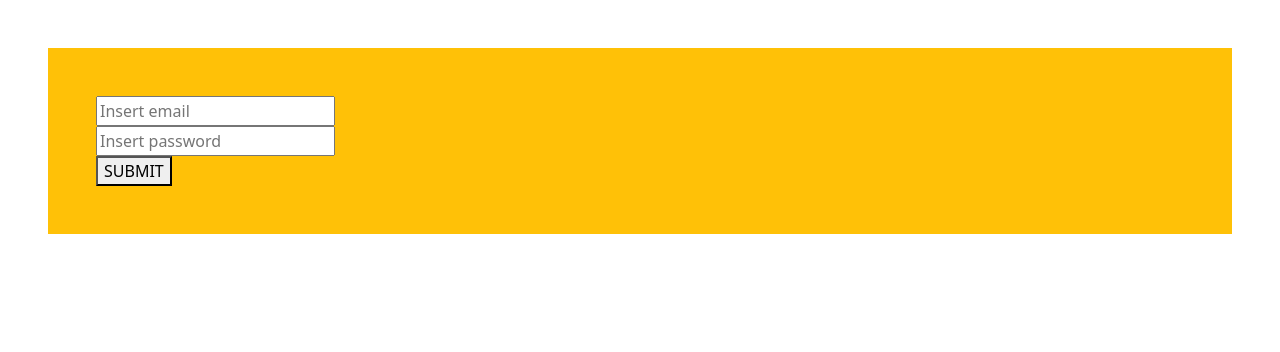
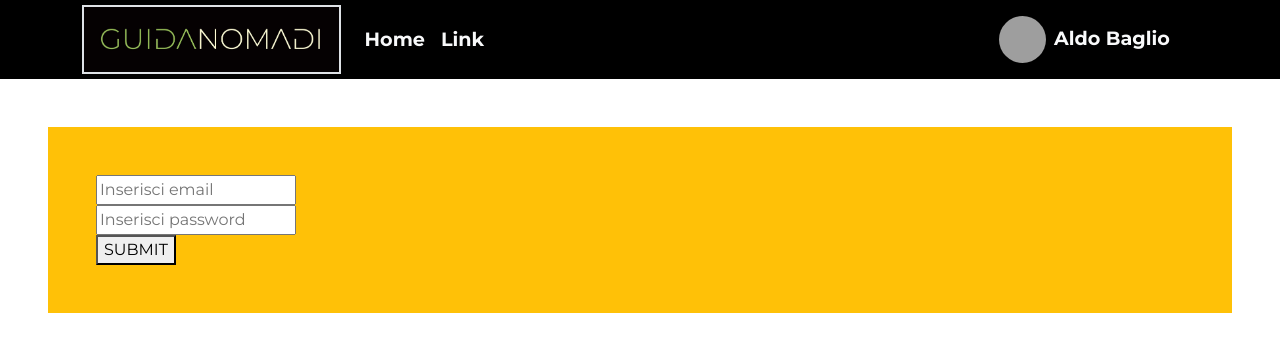
Before and after one commit to MoEzwawi/GUIDANOMADI_FRONTEND, a React (Create React App) app: page /login in a window 1280 px wide. Shown: the top 352 px of the page. Built offline with nearby package versions, Linux system fonts and the light colour scheme; grey boxes are pictures that could not be loaded.

Commit message:
done navbar

```diff
--- a/src/App.css
+++ b/src/App.css
@@ -1,3 +1,5 @@
+@import url('https://fonts.googleapis.com/css2?family=Montserrat:ital,wght@0,100..900;1,100..900&display=swap');
+
 .App {
   text-align: center;
 }
@@ -32,7 +34,23 @@
   from {
     transform: rotate(0deg);
   }
+
   to {
     transform: rotate(360deg);
   }
 }
+
+.dimensione-var {
+  font-size: 1.2em;
+}
+
+@media (max-width: 576px) {
+  .dimensione-var {
+    font-size: 1em;
+  }
+}
+
+
+* {
+  font-family: "Montserrat", sans-serif;
+}
--- a/src/App.js
+++ b/src/App.js
@@ -5,10 +5,12 @@ import Login from './components/Login';
 import Properties from './components/Properties';
 import Register from './components/Register';
 import NewPropertyForm from './components/NewPropertyForm';
+import Topbar from './components/Topbar';
 
 function App() {
   return (
     <>
+      <Topbar />
       <BrowserRouter>
         <Routes>
           <Route path='/login' element={<Login />}></Route>
--- a/src/components/Login.jsx
+++ b/src/components/Login.jsx
@@ -1,40 +1,71 @@
-import { useState } from "react"
-import { useDispatch } from "react-redux"
-import { loginAction } from "../redux/actions/login"
+import { useState } from "react";
+import { useDispatch } from "react-redux";
+import { loginAction } from "../redux/actions/login";
+import { Alert } from "react-bootstrap";
 
 const Login = () => {
-    const dispatch = useDispatch()
+    const dispatch = useDispatch();
     const [data, setData] = useState({
-        email: '',
-        password: ''
-    })
+        email: "",
+        password: "",
+    });
+    const [showAlert, setShowAlert] = useState(false);
+    const [error, setError] = useState(null);
+
     const handleInputChange = (category, value) => {
-        setData(prevState => ({
+        setData((prevState) => ({
             ...prevState,
-            [category]: value
-        }))
-    }
-    const handleSubmit = (e) => {
-        e.preventDefault()
-        dispatch(loginAction(data))
-    }
+            [category]: value,
+        }));
+    };
+
+    const handleSubmit = async (e) => {
+        e.preventDefault();
+        try {
+            await dispatch(loginAction(data));
+            setShowAlert(true);
+            setData({
+                email: "",
+                password: "",
+            });
+            setError(null);
+        } catch (error) {
+            setError(error.message);
+            setShowAlert(true);
+        }
+    };
+
     return (
         <div className="p-5 bg-warning m-5">
             <form onSubmit={handleSubmit}>
                 <div>
-                    <input placeholder="Insert email" value={data.email} onChange={(e) => {
-                        handleInputChange('email', e.target.value)
-                    }} />
+                    <input
+                        placeholder="Inserisci email"
+                        value={data.email}
+                        onChange={(e) => {
+                            handleInputChange("email", e.target.value);
+                        }}
+                    />
                 </div>
                 <div>
-                    <input type="password" placeholder="Insert password" value={data.password} onChange={(e) => {
-                        handleInputChange('password', e.target.value)
-                    }} />
+                    <input
+                        type="password"
+                        placeholder="Inserisci password"
+                        value={data.password}
+                        onChange={(e) => {
+                            handleInputChange("password", e.target.value);
+                        }}
+                    />
                 </div>
-                <button>SUBMIT</button>
+                <button type="submit">SUBMIT</button>
             </form>
+            {showAlert && (
+                <Alert variant={error ? "danger" : "success"} onClose={() => setShowAlert(false)} dismissible>
+                    {error ? error : "Login riuscito!"}
+                </Alert>
+            )}
         </div>
-    )
-}
+    );
+};
 
-export default Login
+export default Login;
--- a/src/components/Register.jsx
+++ b/src/components/Register.jsx
@@ -1,11 +1,11 @@
 import { useState } from "react"
 import { useDispatch } from "react-redux"
 import { registerAction } from "../redux/actions/register"
-// I LIKE REACT A LOT
-// BUT IT'S TIME TO SAY GOOD NIGHT
+import { Alert } from "react-bootstrap"
 
 const Register = () => {
     const dispatch = useDispatch()
+    const [showAlert, setShowAlert] = useState(false)
     const [data, setData] = useState({
         firstName: '',
         lastName: '',
@@ -21,6 +21,13 @@ const Register = () => {
     const handleSubmit = (e) => {
         e.preventDefault()
         dispatch(registerAction(data))
+        setData({
+            firstName: '',
+            lastName: '',
+            email: '',
+            password: ''
+        })
+        setShowAlert(true)
     }
     return (
         <div className="p-5 bg-warning m-5">
@@ -51,6 +58,7 @@ const Register = () => {
                 </div>
                 <button>SUBMIT</button>
             </form>
+            {showAlert && <Alert variant="danger">Registrazione avvenuta correttamente!</Alert>}
         </div>
     )
 }
--- /dev/null
+++ b/src/components/Topbar.jsx
@@ -0,0 +1,50 @@
+import Container from 'react-bootstrap/Container';
+import Nav from 'react-bootstrap/Nav';
+import Navbar from 'react-bootstrap/Navbar';
+import NavDropdown from 'react-bootstrap/NavDropdown';
+import image from '../assets/images/GUIDANOMADI_LOGO_final.jpg'
+
+const Topbar = () => {
+
+    return (
+        <Navbar expand="md" className="bg-black p-0 ">
+            <Container>
+                <Navbar.Brand>
+                    <div className='border border-2 border-tertiary'>
+                        <img src={image} alt='guidanomadi logo' height='65px' />
+                    </div>
+                </Navbar.Brand>
+                <Navbar.Toggle aria-controls="basic-navbar-nav" className='border-white' />
+                <Navbar.Collapse id="basic-navbar-nav">
+                    <Nav className="me-auto">
+                        <Nav.Link href="#home" className='text-light fw-bold'
+                            style={{ fontSize: '1.2em' }}>Home</Nav.Link>
+                        <Nav.Link href="#link" className='text-light fw-bold'
+                            style={{ fontSize: '1.2em' }}>Link</Nav.Link>
+                    </Nav>
+                    <Nav className="ml-auto mb-3 mb-md-0">
+                        <NavDropdown title={
+                            <span style={{ fontSize: '1.2em' }}>
+                                <img src="https://upload.wikimedia.org/wikipedia/commons/e/ee/Aldo_Baglio.jpg" alt="User Avatar" height="47px" width="47px" className="rounded-circle" />
+                                <span className='fw-bold text-light my-0 mx-2'>Aldo Baglio</span>
+                            </span>
+                        }
+                            id="basic-nav-dropdown">
+                            <NavDropdown.Item href="#action/3.1">Action</NavDropdown.Item>
+                            <NavDropdown.Item href="#action/3.2">
+                                Another action
+                            </NavDropdown.Item>
+                            <NavDropdown.Item href="#action/3.3">Something</NavDropdown.Item>
+                            <NavDropdown.Divider />
+                            <NavDropdown.Item href="#action/3.4">
+                                Separated link
+                            </NavDropdown.Item>
+                        </NavDropdown>
+                    </Nav>
+                </Navbar.Collapse>
+            </Container>
+        </Navbar>
+    );
+}
+
+export default Topbar;
--- a/src/redux/actions/login.js
+++ b/src/redux/actions/login.js
@@ -3,30 +3,29 @@ export const LOGIN = 'LOGIN'
 
 export const loginAction = (obj) => {
     return async (dispatch) => {
-        fetch(API, {
+        try {
+            const res = await fetch(API, {
                 method: 'POST',
                 headers: {
                     'Content-Type': 'application/json'
                 },
                 body: JSON.stringify(obj)
-        })
-            .then((res) => {
-                if (res.ok) {
-                    return res.json();
-                } else {
-                    throw new Error("Errore nel caricamento dei dati");
+            });
+
+            if (!res.ok) {
+                throw new Error("Username o password errati");
             }
-            })
-            .then((data) => {
-                localStorage.setItem('authToken', data.token)
+
+            const data = await res.json();
+            localStorage.setItem('authToken', data.token);
             dispatch({
                 type: LOGIN,
                 payload: data,
             });
-                console.log('il token:', data)
-            })
-            .catch((err) => {
-                console.log(err);
-            });
+            console.log('il token:', data);
+            return data;
+        } catch (error) {
+            throw error;
+        }
     };
 };
--- a/src/redux/actions/properties.js
+++ b/src/redux/actions/properties.js
@@ -1,4 +1,4 @@
-export const API = 'http://localhost:3001/properties'
+export const API = 'http://localhost:3001/properties?page=1&size=3  '
 export const GET_PROPERTIES = 'GET_PROPERTIES'
 
 export const getPropertiesAction = () => {
```
Also changed, not shown: src/assets/images/GUIDANOMADI_LOGO_final.jpg (added). Lines whose indentation alone changed are shown as unchanged.
